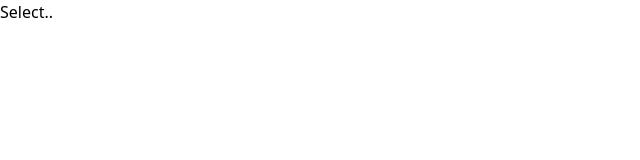
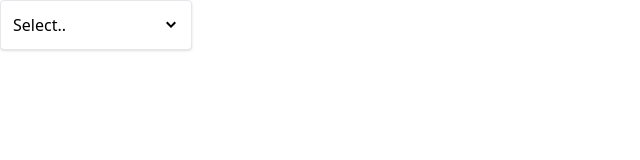
Before and after one commit to Pawelv9/comps, a React (Create React App) app: page / in a window 1280 px wide. Shown: the top 160 px of the page, without its empty margins (0-640 px from the left). Built offline with nearby package versions, Linux system fonts and the light colour scheme; the HTML template or start-up script is replaced by a standard one.

Commit message:
refactoring and styles

```diff
--- a/src/App.js
+++ b/src/App.js
@@ -14,7 +14,7 @@
     { label:'Blue', value: 'blue'},
   ]
 
-return <Dropdown options={options} selection={selection} onSelect={handleSelect} />
+return <Dropdown options={options} value={selection} onChange={handleSelect} />
 }
 
 export default App;
--- a/src/components/Dropdown.js
+++ b/src/components/Dropdown.js
@@ -1,6 +1,7 @@
 import { useState } from 'react'
+import { GoChevronDown } from 'react-icons/go'
 
-const Dropdown = ({ options, selection, onSelect }) => {
+const Dropdown = ({ options, value, onChange }) => {
   const [isOpen, setIsOpen] = useState(false);
 
   const handleClick = () => {
@@ -9,12 +10,12 @@
 
   const handleOptionClick = (option) => {
     setIsOpen(false)
-    onSelect(option);
+    onChange(option);
   }
 
   const renderOptions = options.map(option => {
     return(
-      <div
+      <div className='hover:bg-sky-100 rounded cursor-pointer p-1'
           onClick={() => handleOptionClick(option)}
           key={option.value}>
         {option.label}
@@ -22,12 +23,18 @@
     )
   })
 
-
-
   return (
-    <div>
-      <div onClick = {handleClick}>{selection?.label || 'Select..'}</div>
-      {isOpen && <div>{renderOptions}</div>}
+    <div className='w-48 relative'>
+      <div className='flex justify-between items-center cursor-pointer border rounded p-3 shadow bg-white w-full'
+           onClick = {handleClick}>
+        {value?.label || 'Select..'}
+        <GoChevronDown />
+      </div>
+      {isOpen && (
+          <div className='absolute top-full border p-3 shadow bg-white w-full'>
+            {renderOptions}
+          </div>
+      )}
     </div>
   )
 }
```
